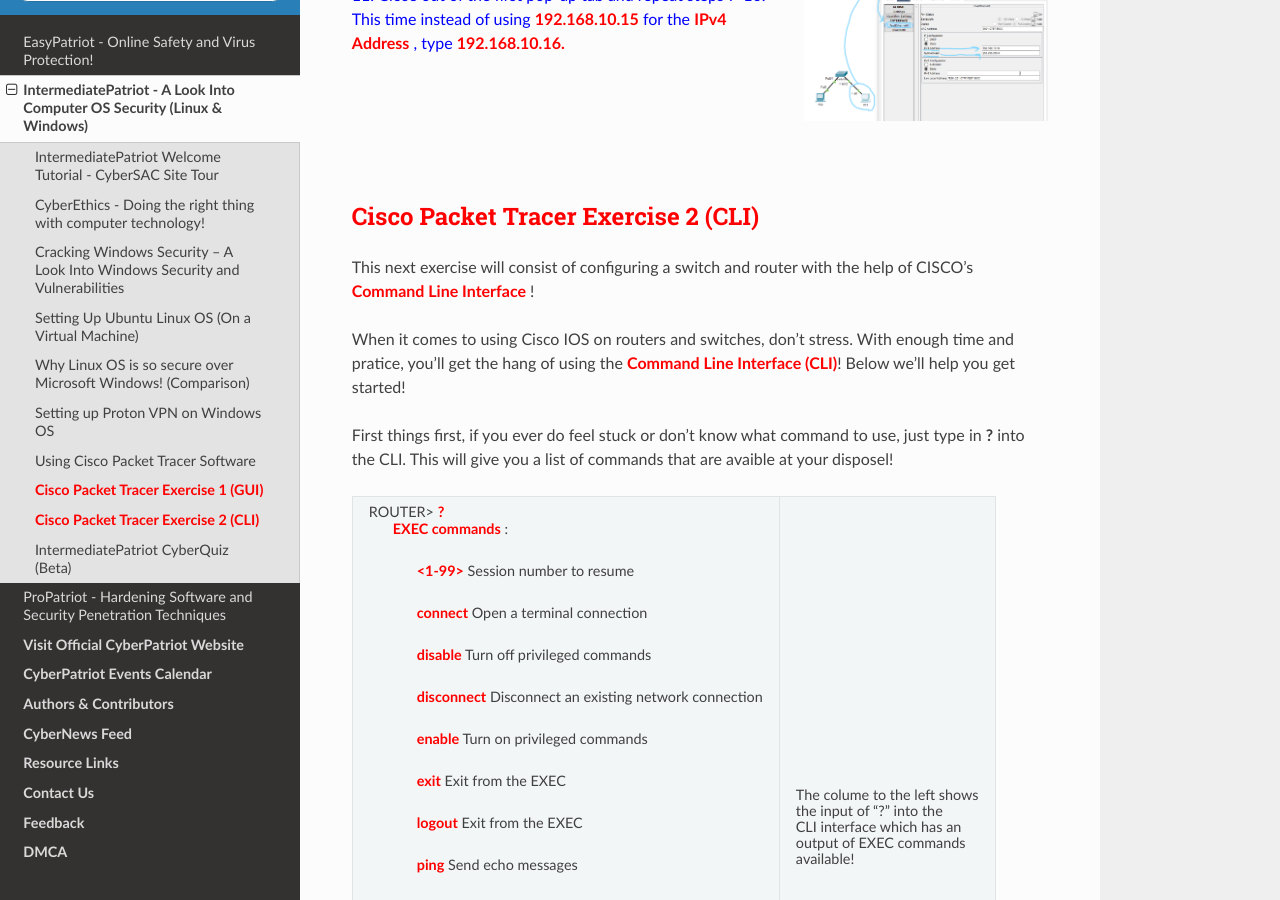
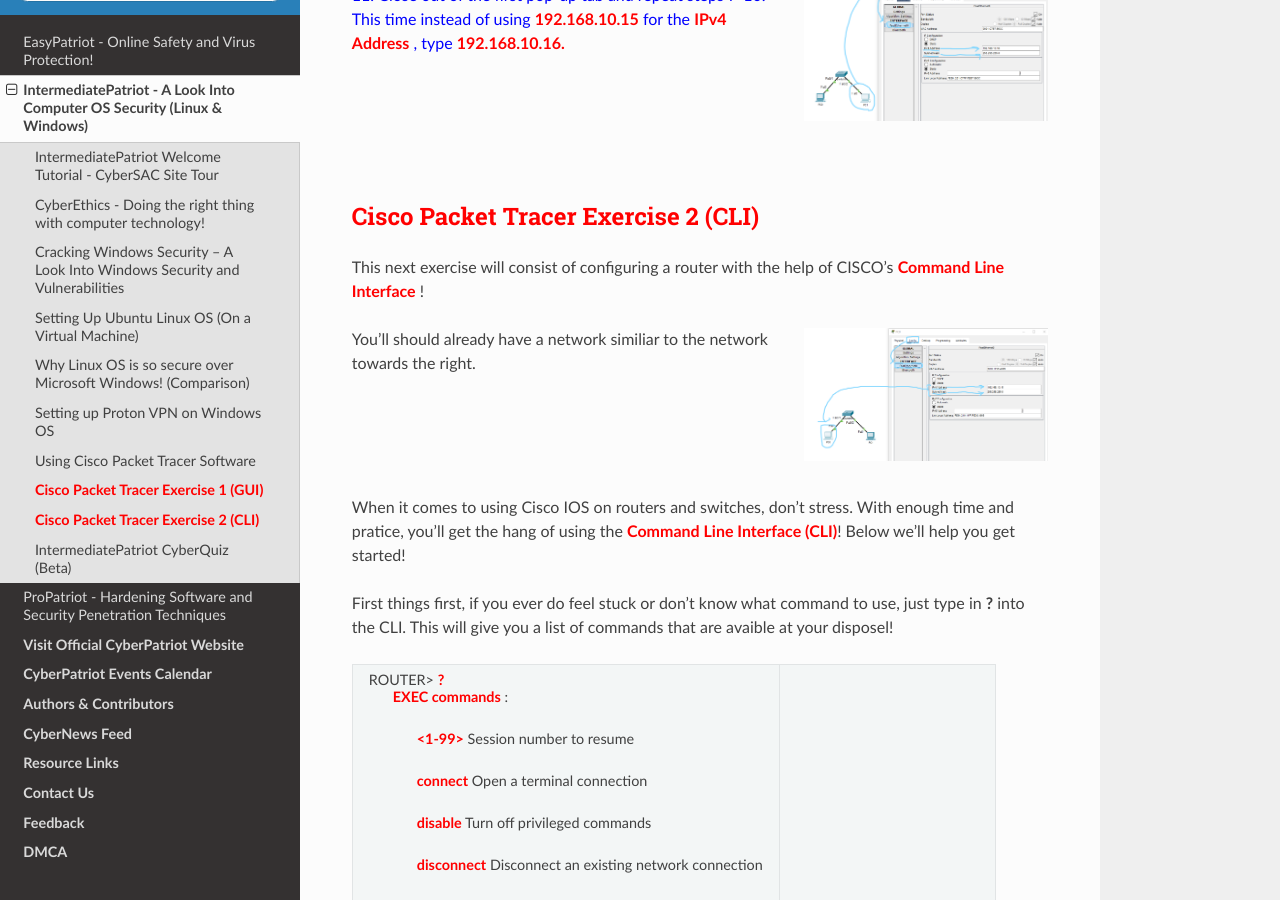
Before and after one commit to natt96z/cybersac, a Sphinx documentation site: the page built from docs/source/MediumCybersac.rst, in a window 1280 px wide and 900 px high, scrolled down 21220 px. Built offline with Sphinx 7.4.7 and the Read the Docs theme 2.0.0, drawn with Linux system fonts in a browser that asks for light colours; a script that is not in the unit is left out.

Commit message:
Update MediumCybersac.rst

```diff
--- a/docs/source/MediumCybersac.rst
+++ b/docs/source/MediumCybersac.rst
@@ -465,7 +465,17 @@
 :red:`Cisco Packet Tracer Exercise 2 (CLI)`
 ~~~~~~~~~~~~~~~~~~~~~~~~~~~~~~~~~~~~~~~~~~~~~~
 
-This next exercise will consist of configuring a switch and router with the help of CISCO's :red:`Command Line Interface` !
+This next exercise will consist of configuring a router with the help of CISCO's :red:`Command Line Interface` !
+
+.. image:: https://raw.githubusercontent.com/natt96z/cybersac/main/docs/img/GG6.png
+   :width: 35%
+   :align: right
+
+You'll should already have a network similiar to the network towards the right.
+
+|
+|
+|
 
 When it comes to using Cisco IOS on routers and switches, don't stress. With enough time and pratice, you'll get the hang of using the :red:`Command Line Interface (CLI)`! Below we'll help you get started!
 
```
